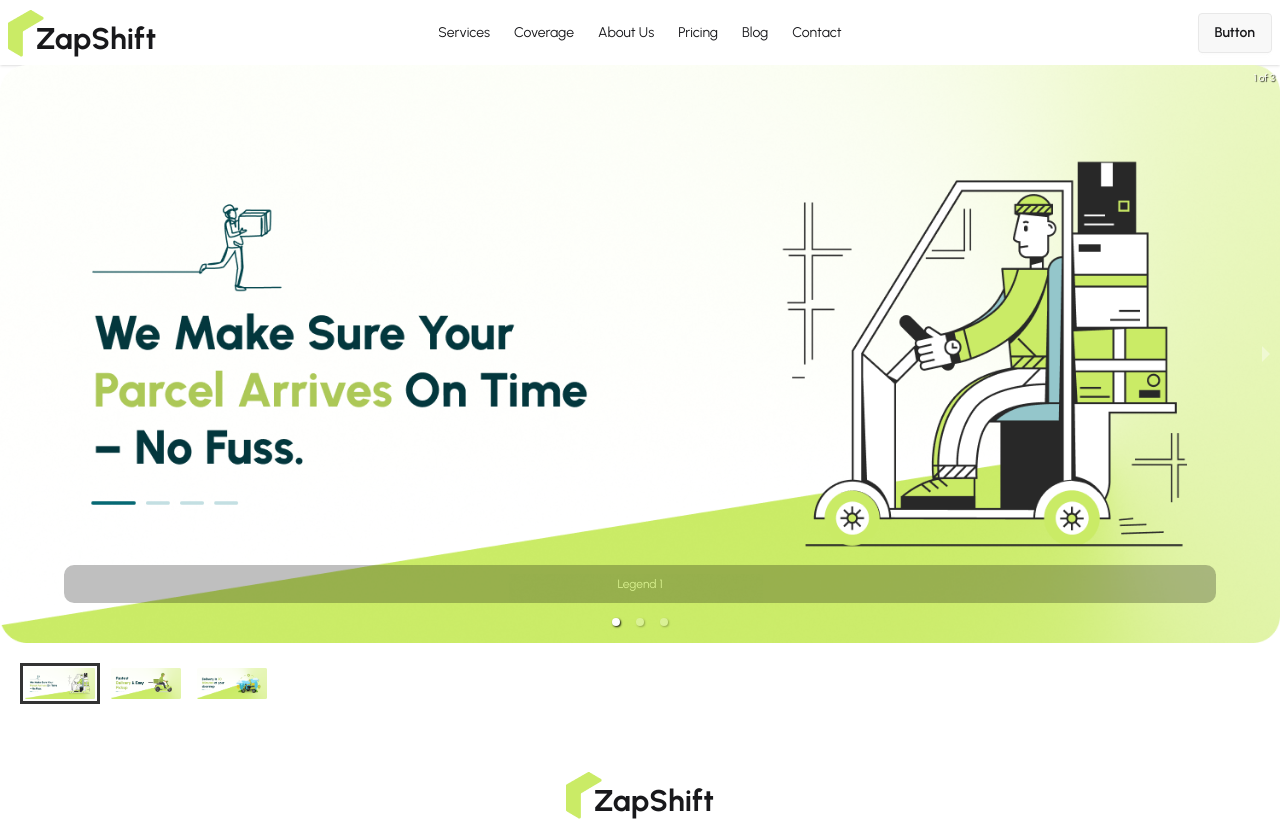
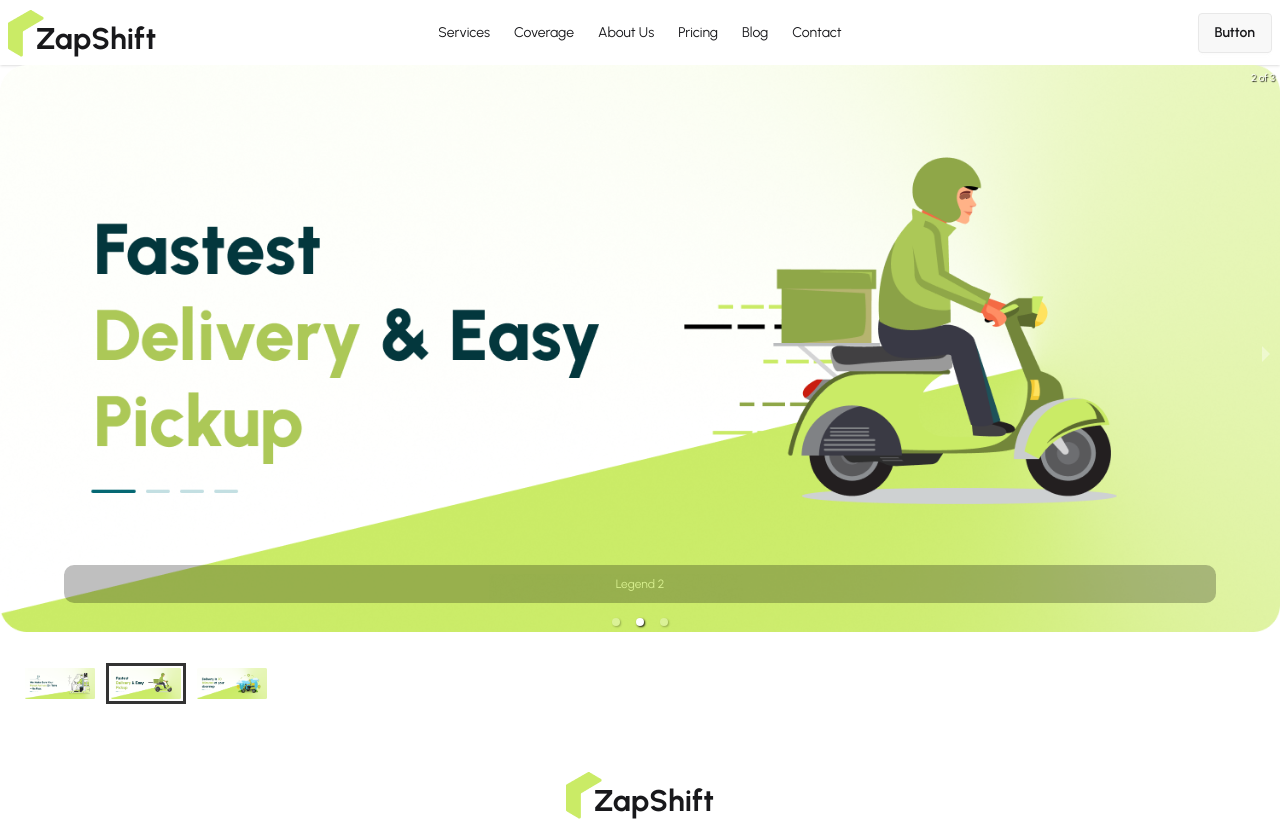
Before and after one commit to ashiqur0/zap-shift-client, a React (Vite) app: page / in a window 1280 px wide. Shown: the top 821 px of the page. Built offline with nearby package versions, Linux system fonts and the light colour scheme.

Commit message:
Banner: Make The Carousel Dynamic

```diff
--- a/src/pages/Home/Banner/Banner.jsx
+++ b/src/pages/Home/Banner/Banner.jsx
@@ -7,7 +7,10 @@ import bannerImage3 from '../../../assets/banner/banner3.png'
 
 const Banner = () => {
     return (
-        <Carousel>
+        <Carousel
+            autoPlay={true}
+            infiniteLoop={true}
+        >
             <div>
                 <img src={bannerImage1} />
                 <p className="legend">Legend 1</p>
```
